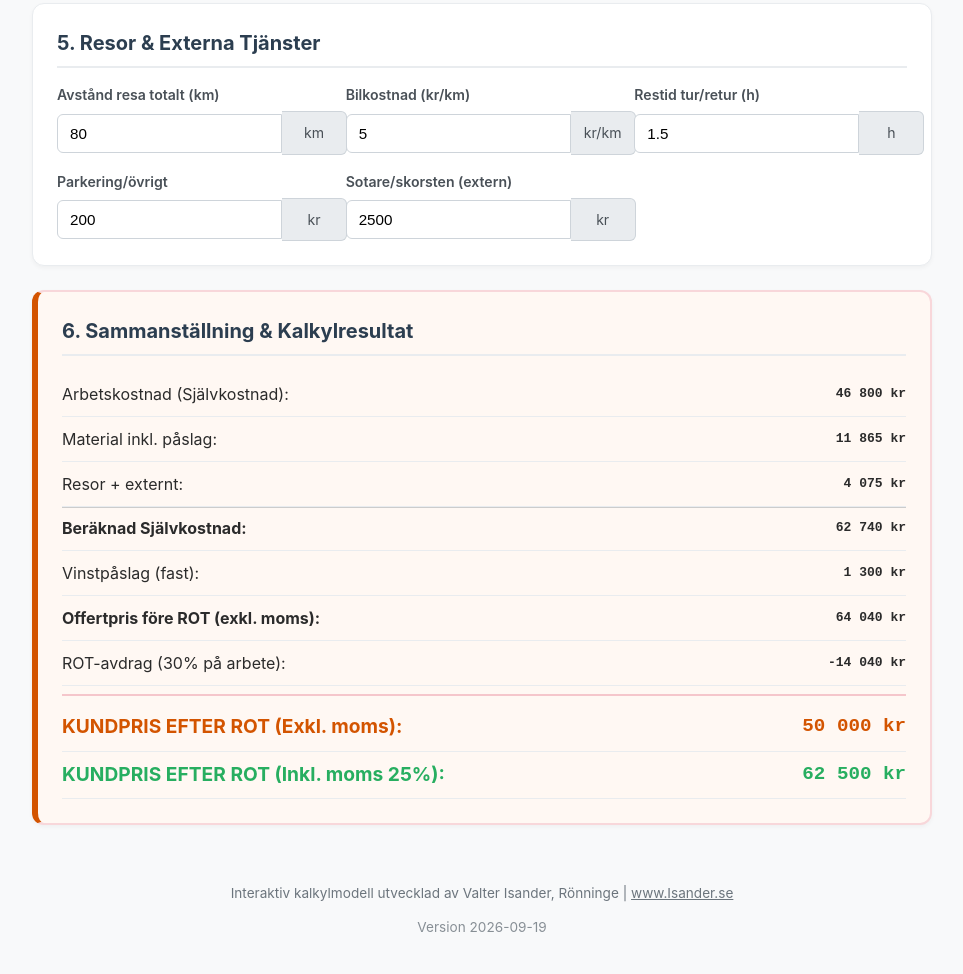
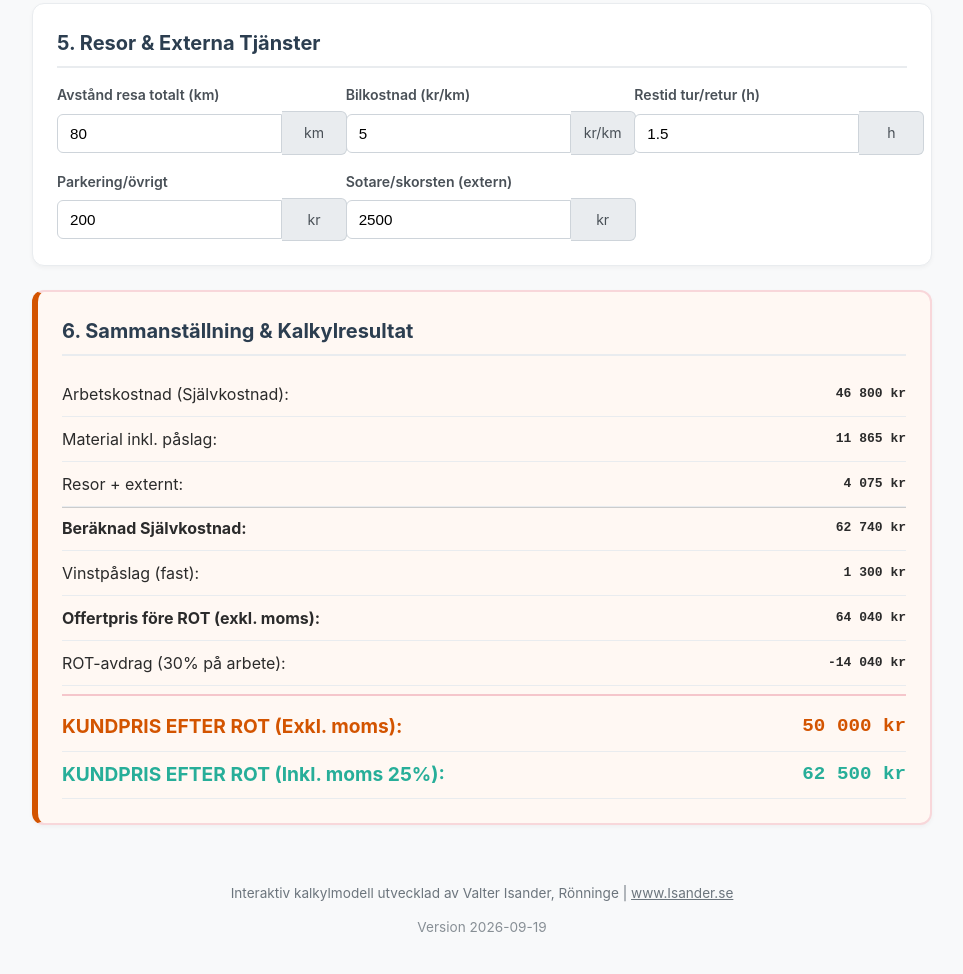
Before and after one commit to Valteris/Kakelugn-Rorspis-Kalkyl-av-Valter-Isander, a plain HTML site: page index.html in a window 1280 px wide. Shown: the part 1748-2722 px from the top of the page, without its empty margins (158-1121 px from the left). Drawn offline with Linux system fonts and the light colour scheme.

Commit message:
Update index.html
Färg Total inkl moms

```diff
--- a/index.html
+++ b/index.html
@@ -482,7 +482,7 @@
             <span class="summary-label">KUNDPRIS EFTER ROT (Exkl. moms):</span>
             <span class="summary-value" id="res_kund_exkl">0 kr</span>
         </div>
-        <div class="summary-row total" style="color: #27ae60; border-top: none; padding-top: 0;">
+        <div class="summary-row total" style="color: #27ae99; border-top: none; padding-top: 0;">
             <span class="summary-label">KUNDPRIS EFTER ROT (Inkl. moms 25%):</span>
             <span class="summary-value" id="res_kund_inkl">0 kr</span>
         </div>
```
